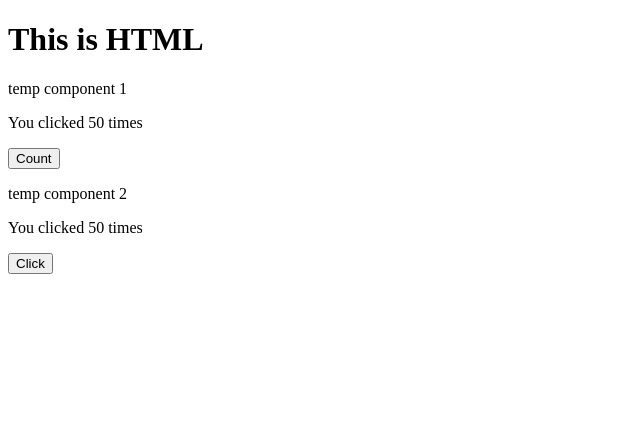
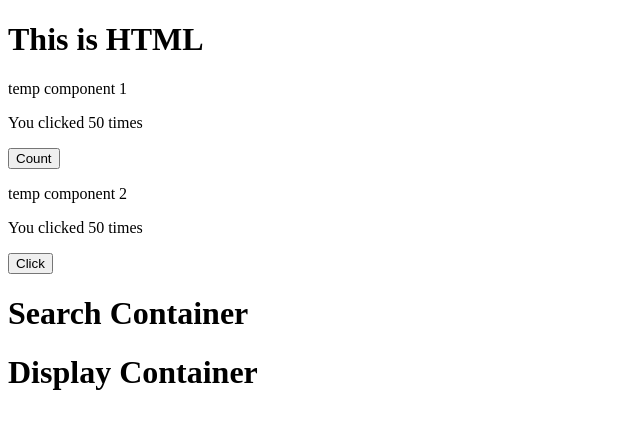
Before and after one commit to mikatodd/ono-grindz, a React app: page / in a window 1280 px wide. Shown: the top 428 px of the page, without its empty margins (0-640 px from the left). Built offline with nearby package versions, Linux system fonts and the light colour scheme.

Commit message:
added functional components

```diff
--- a/client/App.jsx
+++ b/client/App.jsx
@@ -2,12 +2,14 @@ import React from 'react';
 import { render } from 'react-dom';
 import TempComponent1 from './components/tempComponent.jsx';
 import TempComponent2 from './components/tempComponent2.jsx';
+import MainContainer from './containers/MainContainer.jsx';
 
 const App = (props) => {
 
-  return  (
+  return (
     <div>
       <TempComponent1></TempComponent1>
+      <MainContainer />
     </div>
   )
 }
--- a/client/containers/DisplayContainer.jsx
+++ b/client/containers/DisplayContainer.jsx
@@ -1 +1,12 @@
 import React, { useState, useEffect } from 'react';
+
+const DisplayContainer = () => {
+
+  return (
+    <div>
+      <h1>Display Container</h1>
+    </div>
+  )
+}
+
+export default DisplayContainer;
--- a/client/containers/MainContainer.jsx
+++ b/client/containers/MainContainer.jsx
@@ -1 +1,18 @@
 import React, { useState, useEffect } from 'react';
+import SearchContainer from './SearchContainer.jsx';
+import DisplayContainer from './DisplayContainer.jsx';
+
+const MainContainer = () => {
+
+  const [restaurants, setRestaurants] = useState([]);
+  const [email, setEmail] = useState('');
+
+  return (
+    <div>
+      <SearchContainer restaurants={restaurants} setRestaurants={setRestaurants} email={email} setEmail={setEmail} />
+      <DisplayContainer restaurants={restaurants} setRestaurants={setRestaurants} email={email} setEmail={setEmail} />
+    </div>
+  )
+}
+
+export default MainContainer;
--- a/client/containers/SearchContainer.jsx
+++ b/client/containers/SearchContainer.jsx
@@ -1 +1,13 @@
 import React, { useState, useEffect } from 'react';
+
+const SearchContainer = () => {
+
+
+  return (
+    <div>
+      <h1>Search Container</h1>
+    </div>
+  )
+}
+
+export default SearchContainer;
```
Also changed, not shown: package.json (line endings or trailing spaces), 1 other file (tests, documents, lock files or other folders).
